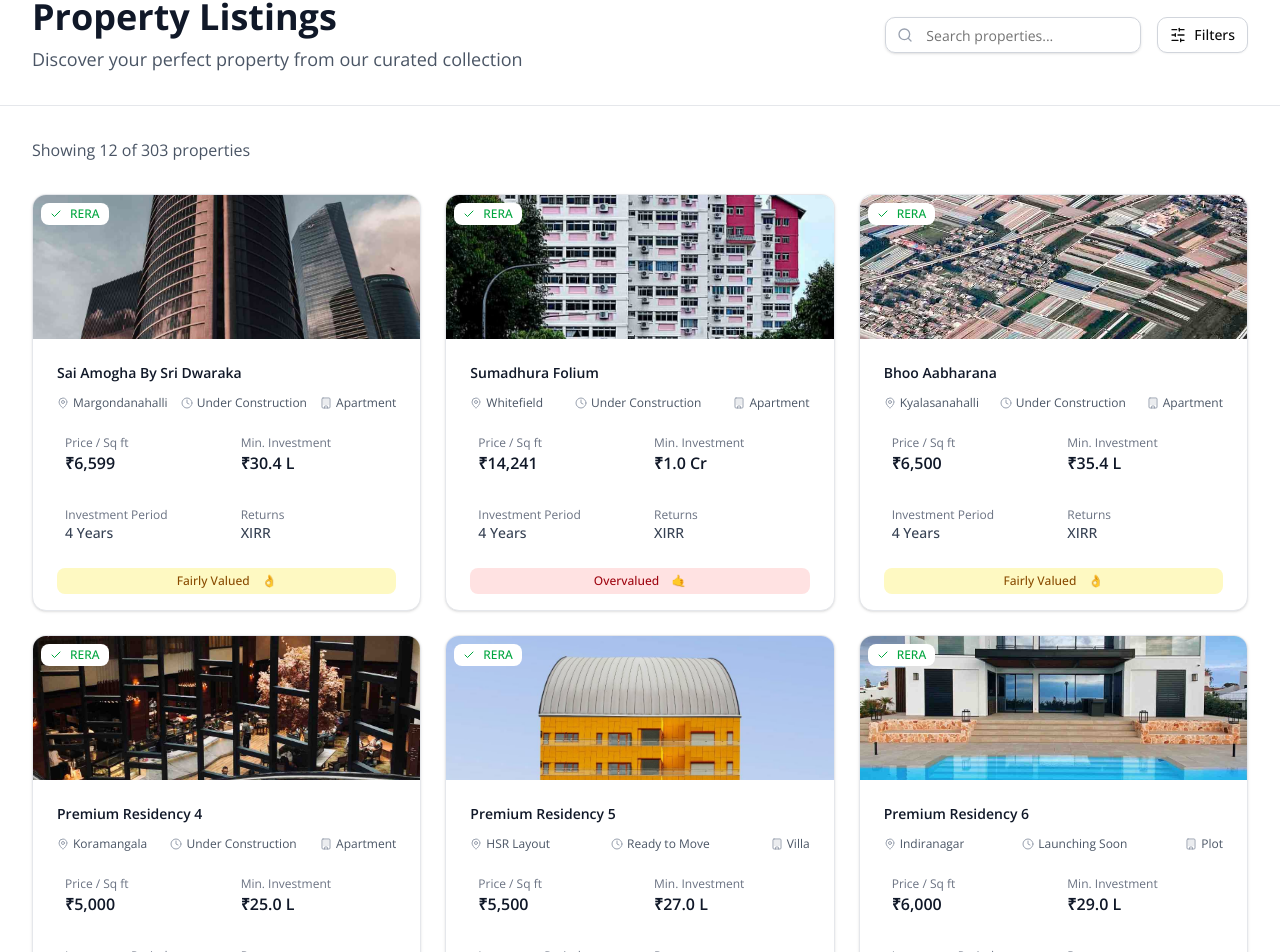
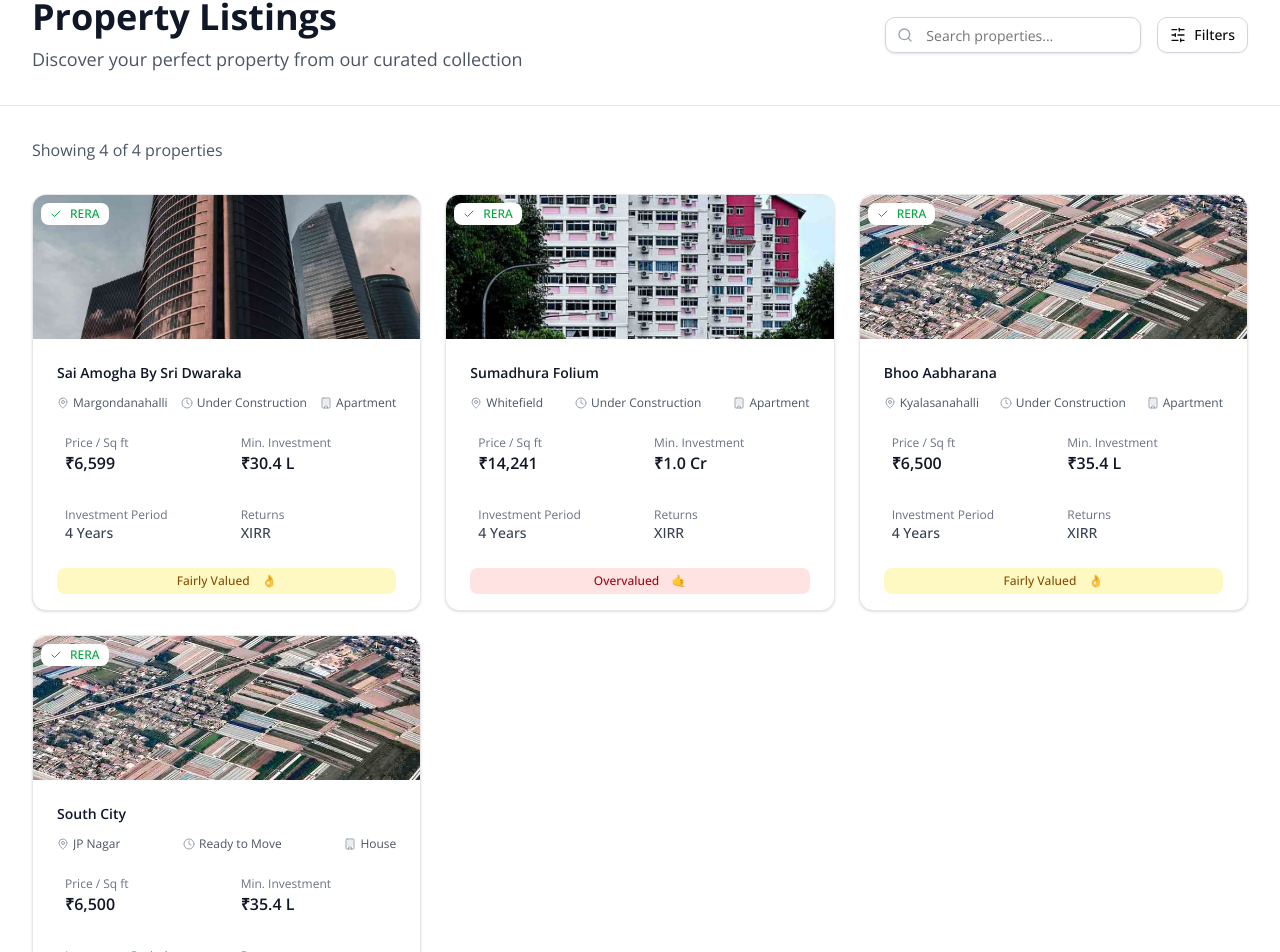
Before and after one commit to proplord07/prop-lord, a Next.js app: page /listings in a window 1280 px wide. Shown: the part 83-1035 px from the top of the page. Built offline with nearby package versions, Linux system fonts and the light colour scheme.

Commit message:
added a new property

```diff
--- a/app/listings/page.tsx
+++ b/app/listings/page.tsx
@@ -61,23 +61,37 @@ const properties = [
         image: "/services/service3.jpg",
         rera: true,
     },
+    {
+        id: 4,
+        name: "South City",
+        location: "JP Nagar",
+        status: "Ready to Move",
+        type: "House",
+        pricePerSqft: 6500,
+        minInvestment: "35.4 L",
+        investmentPeriod: "4 Years",
+        xirr: "XIRR",
+        valuation: "Undervalued",
+        image: "/services/service3.jpg",
+        rera: true,
+    },
     // Add more properties (30 total)
-    ...Array.from({ length: 300 }, (_, i) => ({
-        id: i + 4,
-        name: `Premium Residency ${i + 4}`,
-        location: ["Koramangala", "HSR Layout", "Indiranagar", "Jayanagar", "Malleshwaram"][i % 5],
-        status: ["Under Construction", "Ready to Move", "Launching Soon"][i % 3],
-        type: ["Apartment", "Villa", "Plot"][i % 3],
-        pricePerSqft: 5000 + i * 500,
-        minInvestment: `${(25 + i * 2).toFixed(1)} L`,
-        investmentPeriod: ["3 Years", "4 Years", "5 Years"][i % 3],
-        xirr: "XIRR",
-        valuation: ["Fairly Valued", "Overvalued", "Undervalued"][i % 3],
-        image: ["/services/service4.jpg", "/services/service5.jpg", "/services/service6.jpg"][
-            i % 3
-        ],
-        rera: true,
-    })),
+    // ...Array.from({ length: 300 }, (_, i) => ({
+    //     id: i + 4,
+    //     name: `Premium Residency ${i + 4}`,
+    //     location: ["Koramangala", "HSR Layout", "Indiranagar", "Jayanagar", "Malleshwaram"][i % 5],
+    //     status: ["Under Construction", "Ready to Move", "Launching Soon"][i % 3],
+    //     type: ["Apartment", "Villa", "Plot"][i % 3],
+    //     pricePerSqft: 5000 + i * 500,
+    //     minInvestment: `${(25 + i * 2).toFixed(1)} L`,
+    //     investmentPeriod: ["3 Years", "4 Years", "5 Years"][i % 3],
+    //     xirr: "XIRR",
+    //     valuation: ["Fairly Valued", "Overvalued", "Undervalued"][i % 3],
+    //     image: ["/services/service4.jpg", "/services/service5.jpg", "/services/service6.jpg"][
+    //         i % 3
+    //     ],
+    //     rera: true,
+    // })),
 ];
 
 export default function ListingsPage() {
--- a/components/footer.tsx
+++ b/components/footer.tsx
@@ -31,7 +31,7 @@ export function Footer() {
                         <div className="space-y-6">
                             <div className="flex items-center space-x-2 group">
                                 <div className="relative">
-                                    <Image src="/logo/prop-lord.jpeg" width={36} height={36} alt="prop-lord-logo" />
+                                    <Image src="/logo/prop-lord.jpeg" width={36} height={36} alt="prop-lord-logo" className="rounded-md" />
                                 </div>
                                 <h3 className="text-2xl font-serif font-bold bg-gradient-to-r from-green-900 to-red-900 bg-clip-text text-transparent">
                                     PROPLORD
--- a/components/navbar.tsx
+++ b/components/navbar.tsx
@@ -44,7 +44,7 @@ export function Navbar() {
                     {/* Logo */}
                     <Link href={"/"} >
                         <div className="flex-shrink-0 flex gap-3 items-center">
-                            <Image src="/logo/prop-lord.jpeg" width={36} height={36} alt="prop-lord-logo" />
+                            <Image src="/logo/prop-lord.jpeg" width={36} height={36} alt="prop-lord-logo" className="rounded-md" />
                             <h1 className={`text-2xl font-serif cursor-pointer hover:text-green-600 font-bold ${isScrolled ? "text-gray-950" : "text-white"}`}>
                                 PROPLORD
                             </h1>
```
